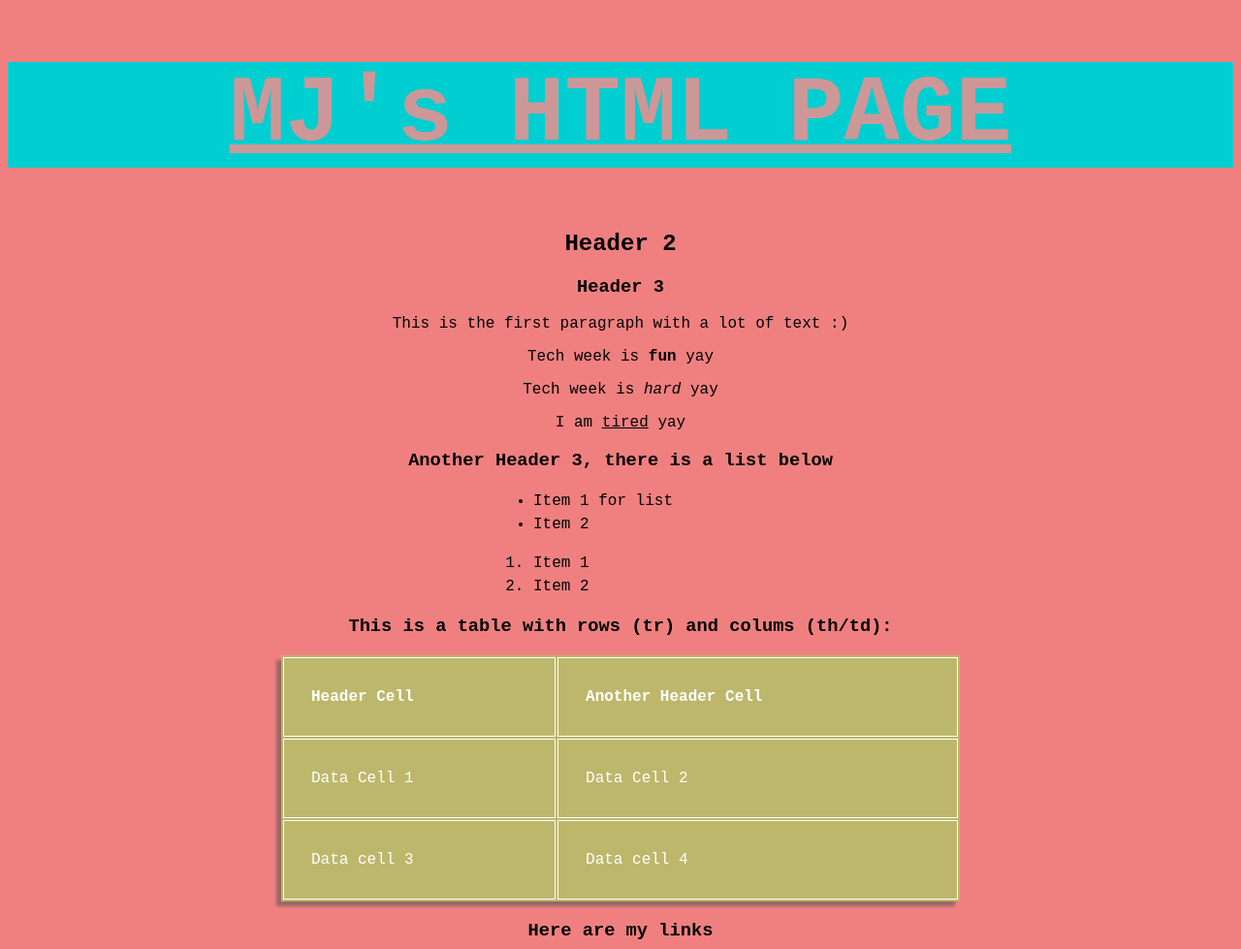
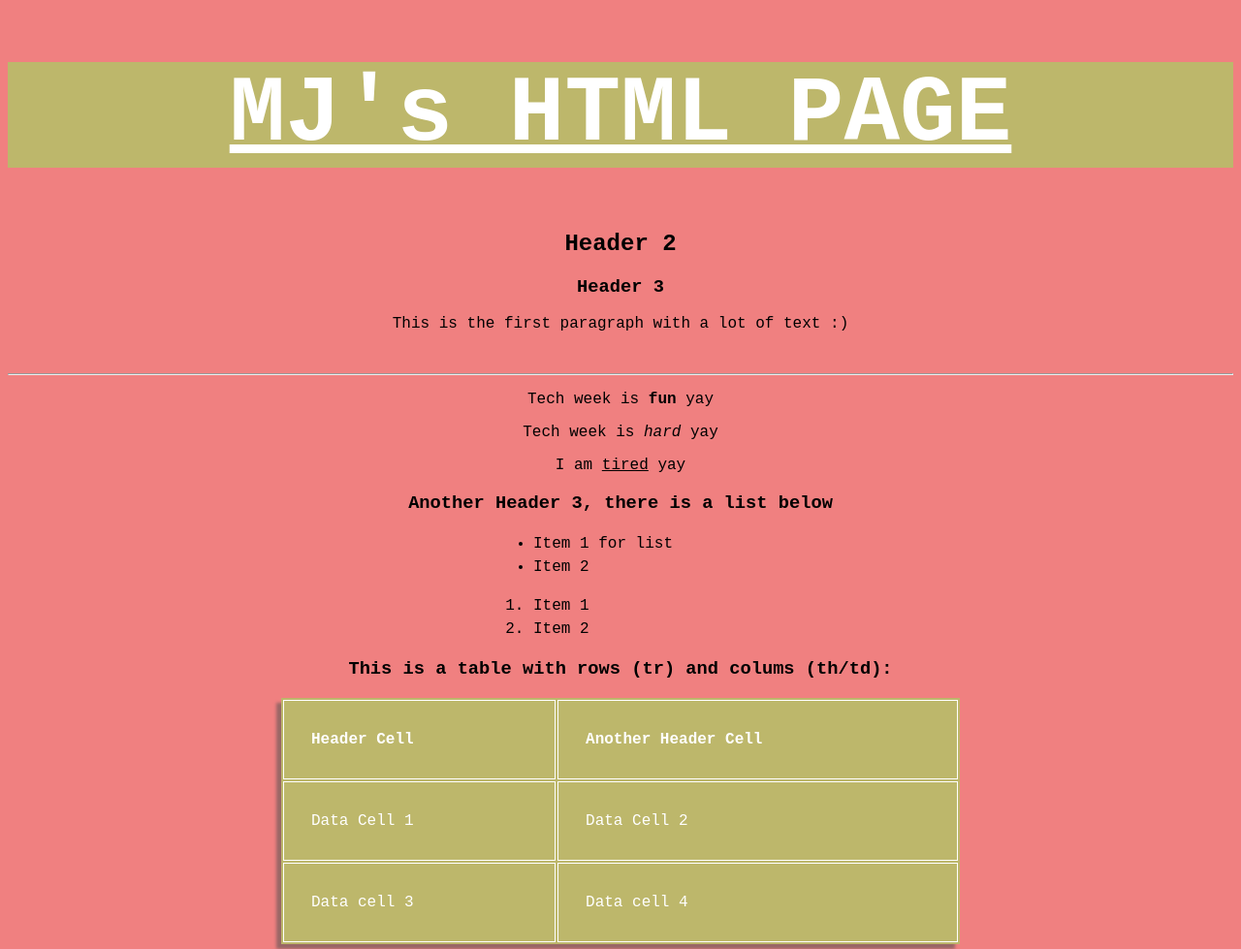
Before and after one commit to legoamypond/html_web_practice, a plain HTML site: page index.html in a window 1280 px wide. Shown: the top 979 px of the page at 97% size. Drawn offline with Linux system fonts and the light colour scheme.

Commit message:
FithCommit

```diff
--- a/index.html
+++ b/index.html
@@ -21,6 +21,8 @@
         <h3>Header 3</h3>
 
         <p> This is the first paragraph with a lot of text :) </p>
+        <br>
+        <hr>
         <p> Tech week is <strong> fun </strong> yay </p>
         <p> Tech week is <em>hard</em> yay</p>
         <p> I am <u>tired</u> yay</p>
--- a/style.css
+++ b/style.css
@@ -6,10 +6,10 @@ body {
     text-align: center;
 }
 h1{
-    color: #ce9797;
+    color: white;
     font-size: 6em;
     text-decoration: underline;
-    background-color:darkturquoise;
+    background-color:darkkhaki;
 }
 ul,ol,table{
     line-height: 1.5;
```
